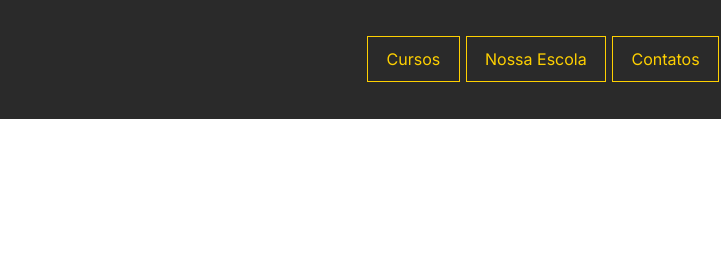
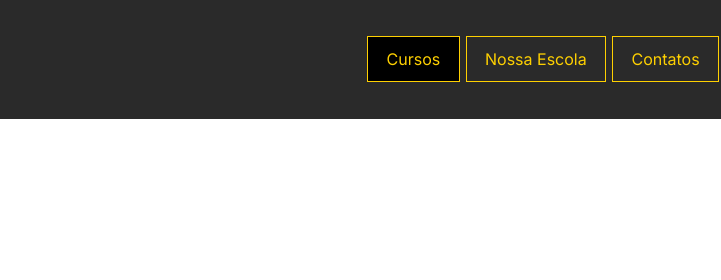
Before and after one commit to MonaStopa/Projetos-Curso, a plain HTML site: page ProjetoAprenser-inicio/index.html in a window 1280 px wide. In both pictures the pointer is over the link "Cursos". Shown: the top 280 px of the page, 559-1280 px from the left. Drawn offline with Linux system fonts and the light colour scheme.

Commit message:
Criando o hover no menu

```diff
--- a/ProjetoAprenser-inicio/css/estilo.css
+++ b/ProjetoAprenser-inicio/css/estilo.css
@@ -62,3 +62,6 @@ nav a{
     gap: .6em;
     list-style-type: none;
 }
+.header_menu a:hover{
+    background-color: black;
+}
```
